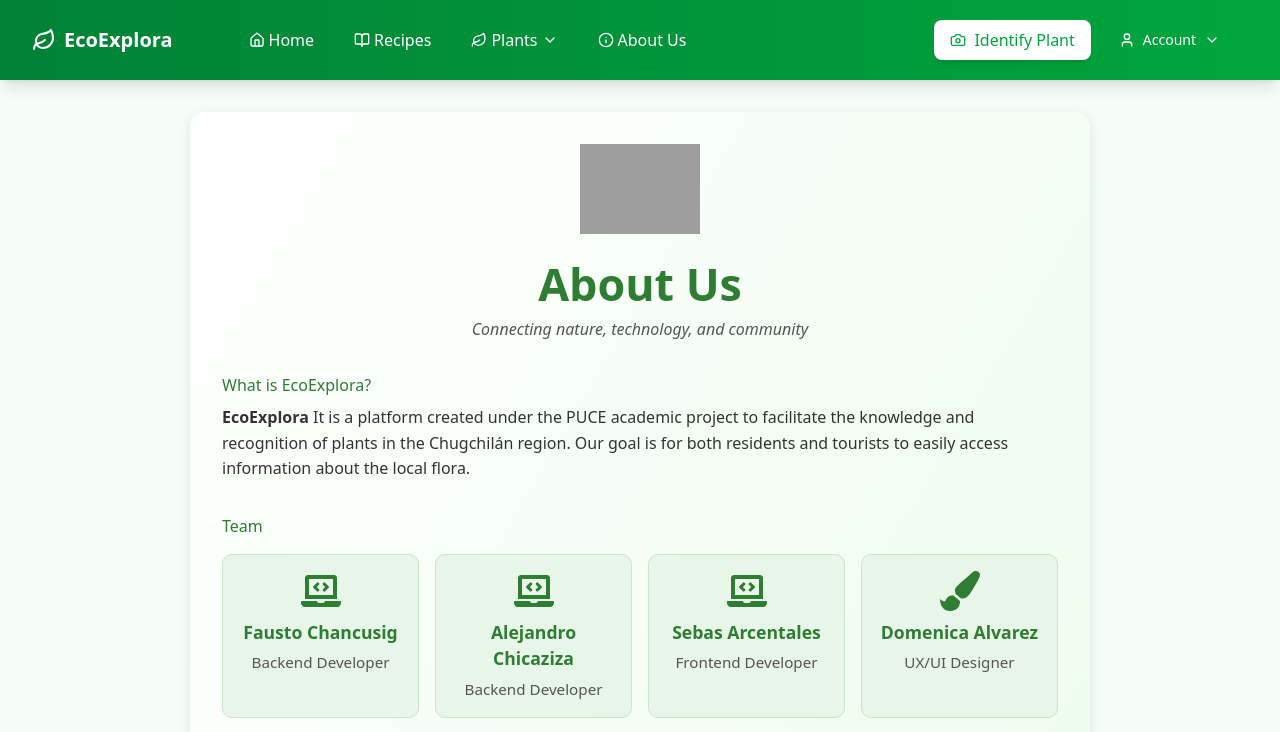
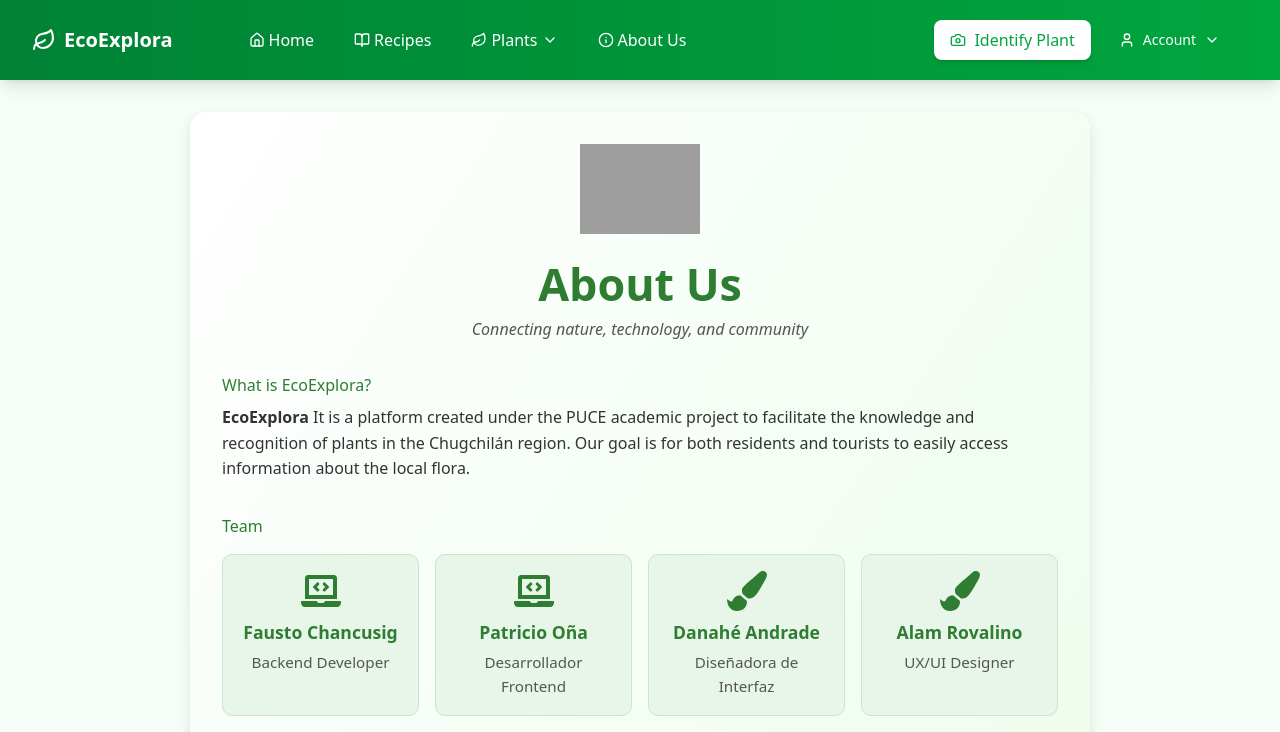
Before and after one commit to Patricio-Ona/EcoExplora, a Next.js app: page /en/nosotros in a window 1280 px wide. Shown: the top 732 px of the page. Built offline with nearby package versions, Linux system fonts and the light colour scheme; grey boxes are pictures that could not be loaded.

Commit message:
cambio en nombres de personas integrantes de l desarollo

```diff
--- a/src/app/[locale]/nosotros/page.tsx
+++ b/src/app/[locale]/nosotros/page.tsx
@@ -37,18 +37,13 @@ const Nosotros = () => {
                         </div>
                         <div className='equipo-card'>
                             <FaLaptopCode className='equipo-icon' />
-                            <strong>Alejandro Chicaziza</strong>
-                            <p>{t('roles.alejandro')}</p>
-                        </div>
-                        <div className='equipo-card'>
-                            <FaLaptopCode className='equipo-icon' />
-                            <strong>Sebas Arcentales</strong>
-                            <p>{t('roles.sebas')}</p>
+                            <strong>Patricio Oña</strong>
+                            <p>Desarrollador Frontend</p>
                         </div>
                         <div className='equipo-card'>
                             <FaPaintBrush className='equipo-icon' />
-                            <strong>Domenica Alvarez</strong>
-                            <p>{t('roles.domenica')}</p>
+                            <strong>Danahé Andrade</strong>
+                            <p>Diseñadora de Interfaz</p>
                         </div>
                         <div className='equipo-card'>
                             <FaPaintBrush className='equipo-icon' />
@@ -68,47 +63,39 @@ const Nosotros = () => {
                         <li>Hostinger (para despliegue)</li>
                     </ul>
                 </section>
+
                 <section className='nosotros-section'>
-                    <h2>{t('teamTitle')}</h2>
+                    <h2>{t('collaboratorsTitle')}</h2>
                     <div className='equipo-grid'>
                         <div className='equipo-card'>
                             <a href="https://www.instagram.com/warmi_guia?utm_source=ig_web_button_share_sheet&igsh=MTI5Ymw2YWRrNGV2cA==">
-                            <img src="https://res.cloudinary.com/dumz9tpvu/image/upload/v1753138232/Imagen_de_WhatsApp_2025-07-21_a_las_17.41.21_553e4846_iabirx.jpg" alt="" />
+                                <img src="https://res.cloudinary.com/dumz9tpvu/image/upload/v1753138232/Imagen_de_WhatsApp_2025-07-21_a_las_17.41.21_553e4846_iabirx.jpg" alt="WarmiGUía" />
                                 <strong>WarmiGUía</strong>
                             </a>
-
                         </div>
                         <div className='equipo-card'>
                             <a href="https://www.instagram.com/sirma_puce?utm_source=ig_web_button_share_sheet&igsh=cGszeDd5OTFyZWU=">
-                            <img src="https://res.cloudinary.com/dumz9tpvu/image/upload/v1753138232/Imagen_de_WhatsApp_2025-07-21_a_las_17.40.02_2ec3b6f5_bp0k7p.jpg" alt="" />
+                                <img src="https://res.cloudinary.com/dumz9tpvu/image/upload/v1753138232/Imagen_de_WhatsApp_2025-07-21_a_las_17.40.02_2ec3b6f5_bp0k7p.jpg" alt="SIRMA" />
                                 <strong>SIRMA</strong>
                             </a>
-
-
                         </div>
                         <div className='equipo-card'>
                             <a href="https://www.instagram.com/nustakawsay?utm_source=ig_web_button_share_sheet&igsh=eDVncXp6OXFrcDkx">
-                             <img src="https://res.cloudinary.com/dumz9tpvu/image/upload/v1753138232/Imagen_de_WhatsApp_2025-07-21_a_las_17.40.26_956a88f9_s4f38b.jpg" alt="" />
+                                <img src="https://res.cloudinary.com/dumz9tpvu/image/upload/v1753138232/Imagen_de_WhatsApp_2025-07-21_a_las_17.40.26_956a88f9_s4f38b.jpg" alt="ÑUSTA" />
                                 <strong>ÑUSTA</strong>
                             </a>
-
-
                         </div>
                         <div className='equipo-card'>
                             <a href="https://www.instagram.com/tarpu_yachay?utm_source=ig_web_button_share_sheet&igsh=N2VnNmtweHd4cmRy">
-                                <img src="https://res.cloudinary.com/dumz9tpvu/image/upload/v1753138232/Imagen_de_WhatsApp_2025-07-21_a_las_17.41.01_706ee7ec_d4rttz.jpg" alt="" />
-                            <strong>TarpuYachay </strong>
+                                <img src="https://res.cloudinary.com/dumz9tpvu/image/upload/v1753138232/Imagen_de_WhatsApp_2025-07-21_a_las_17.41.01_706ee7ec_d4rttz.jpg" alt="TarpuYachay" />
+                                <strong>TarpuYachay</strong>
                             </a>
-
-
                         </div>
                         <div className='equipo-card'>
                             <a href="https://www.instagram.com/alliy.oficial?utm_source=ig_web_button_share_sheet&igsh=b24wdGZjMjZ6b2I4">
-                                         <img src="https://res.cloudinary.com/dumz9tpvu/image/upload/v1753138232/Imagen_de_WhatsApp_2025-07-21_a_las_17.39.25_b2ed67f1_l3ckuz.jpg" alt="" />
-                            <strong>Alliy </strong>
+                                <img src="https://res.cloudinary.com/dumz9tpvu/image/upload/v1753138232/Imagen_de_WhatsApp_2025-07-21_a_las_17.39.25_b2ed67f1_l3ckuz.jpg" alt="Alliy" />
+                                <strong>Alliy</strong>
                             </a>
-
-
                         </div>
                     </div>
                 </section>
```
Also changed, not shown: 1 other file (tests, documents, lock files or other folders). Lines whose indentation alone changed are shown as unchanged.
